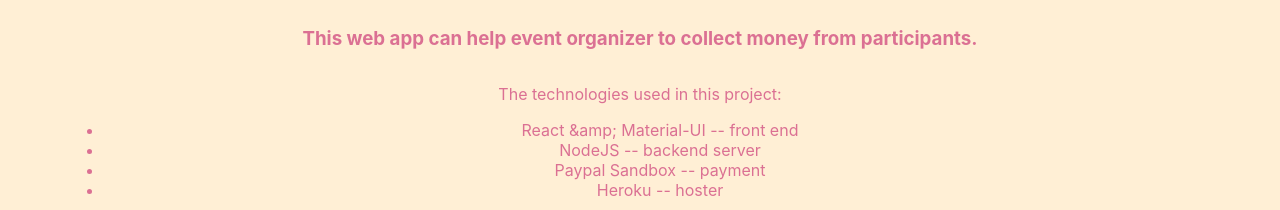
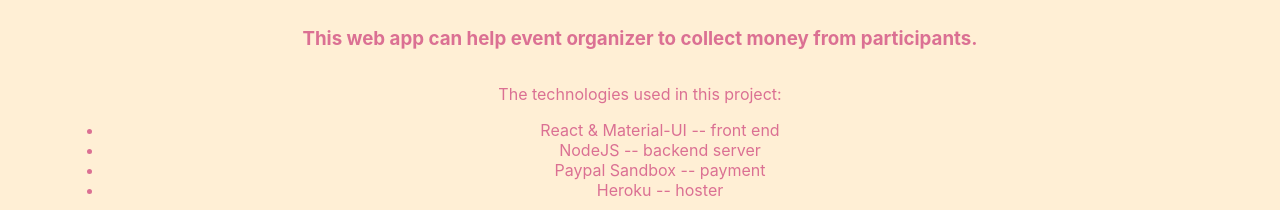
Before and after one commit to chang90/portfolios, a React (Create React App) app: page / in a window 1280 px wide. Shown: the part 3345-3555 px from the top of the page. Built offline with nearby package versions, Linux system fonts and the light colour scheme.

Commit message:
Chang typo

```diff
--- a/src/App.js
+++ b/src/App.js
@@ -37,7 +37,7 @@
       title: 'Split Bill Master',
       description: 'This web app can help event organizer to collect money from participants.',
       techArray: [
-        'React &amp; Material-UI -- front end',
+        'React & Material-UI -- front end',
         'NodeJS -- backend server',
         'Paypal Sandbox -- payment',
         'Heroku -- hoster'
```
